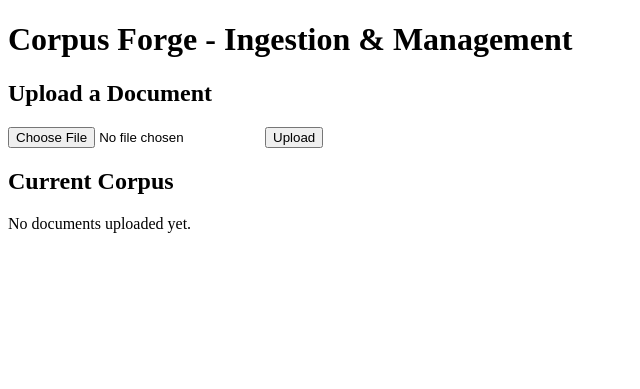
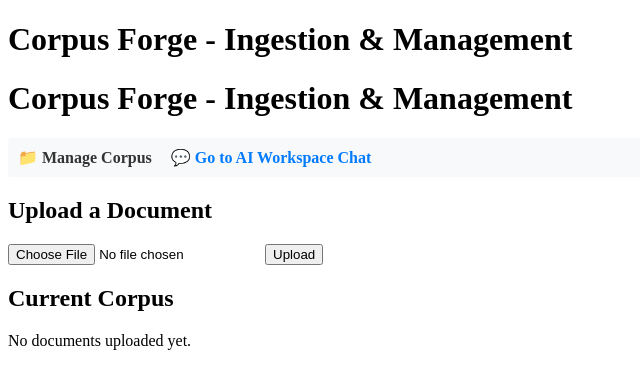
Before and after one commit to demod-s-tmg/capstone-corpus-forge, a Flask app: page / in a window 1280 px wide. Shown: the top 389 px of the page, without its empty margins (0-640 px from the left). Run offline with Flask 3, Linux system fonts and the light colour scheme.

```diff
--- a/app.py
+++ b/app.py
@@ -1,21 +1,22 @@
 import os
 from flask import Flask
 from routes.ingestion import ingestion_bp
-from routes.chat import chat_bp
+from routes.chat import chat_bp  # 1. Import the chat blueprint
 
 app = Flask(__name__)
 app.secret_key = "super_secret_key_for_corpus_forge"
 
 # Global Configurations
 app.config["UPLOAD_FOLDER"] = "data"
-app.config["MAX_FILE_SIZE"] = 10 * 1024 * 1024  # 10 MB limit
+app.config["MAX_FILE_SIZE"] = 10 * 1024 * 1024
 app.config["MAX_CONTENT_LENGTH"] = 11 * 1024 * 1024
 
 os.makedirs(app.config["UPLOAD_FOLDER"], exist_ok=True)
 
 # Register blueprints
 app.register_blueprint(ingestion_bp)
-app.register_blueprint(chat_bp, url_prefix="/chat")
+# Register the chat blueprint under the '/chat' prefix to avoid route collisions
+app.register_blueprint(chat_bp, url_prefix="/chat")  # 2. Register it with the Flask application
 
 if __name__ == "__main__":
     app.run(debug=True, port=5000)
--- a/templates/index.html
+++ b/templates/index.html
@@ -8,6 +8,12 @@
 
 <body>
     <h1>Corpus Forge - Ingestion & Management</h1>
+    <h1>Corpus Forge - Ingestion & Management</h1>
+
+    <nav style="margin-bottom: 20px; padding: 10px; background-color: #f8f9fa; border-radius: 4px;">
+        <a href="{{ url_for('ingestion.index') }}" style="margin-right: 15px; font-weight: bold; text-decoration: none; color: #333;">📁 Manage Corpus</a>
+        <a href="{{ url_for('chat.chat') }}" style="font-weight: bold; text-decoration: none; color: #007bff;">💬 Go to AI Workspace Chat</a>
+    </nav>
 
     {% with messages = get_flashed_messages() %}
     {% if messages %}
```
Also changed, not shown: routes/chat.py (+16 -5 lines).
